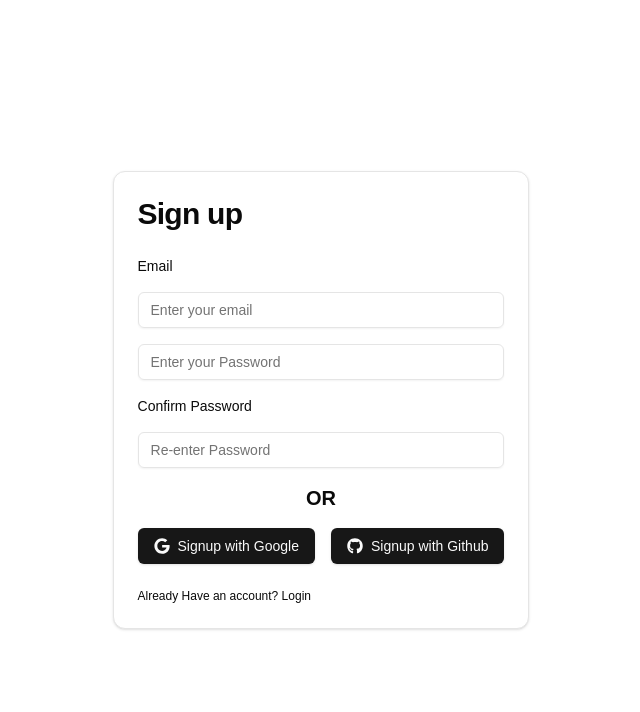
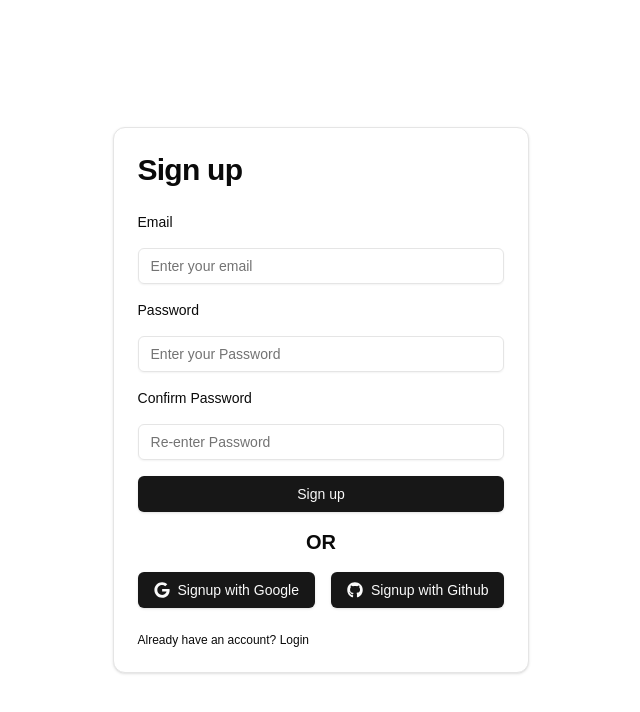
Before and after one commit to mudasarmajeed5/links-hub, a Next.js app: page /register in a window 1280 px wide. Shown: the top 712 px of the page, without its empty margins (319-959 px from the left). Built offline with nearby package versions, Linux system fonts and the light colour scheme; no server answers.

Commit message:
Implement custom login with bcrypt for authentication, fix login redirection issue using useEffect, and refactor signup and login form

```diff
--- a/app/api/auth/[...nextauth]/route.ts
+++ b/app/api/auth/[...nextauth]/route.ts
@@ -1,10 +1,56 @@
 import NextAuth from "next-auth";
 import GithubProvider from "next-auth/providers/github"
 import GoogleProvider from "next-auth/providers/google"
-import connectDB from "@/app/Database/mongodb";
+import connectDB from "@/lib/mongodb";
+import bcrypt from 'bcryptjs';
 import User from "@/app/models/User";
+import CredentialsProvider from "next-auth/providers/credentials";
 const handler = NextAuth({
+  session: {
+    strategy: 'jwt'
+  },
   providers: [
+    CredentialsProvider({
+      type: 'credentials',
+      credentials: {},
+      authorize: async (credentials) => {
+        try {
+          await connectDB();
+
+          const { email, password } = credentials as {
+            email: string;
+            password: string;
+          };
+
+          if (!email || !password) {
+            throw new Error("Email and password are required!");
+          }
+          // Connect to the database
+          await connectDB();
+          // Find user by email
+          const user = await User.findOne({ email });
+          if (!user) {
+            throw new Error("User not found");
+          }
+          const isPasswordValid = await bcrypt.compare(password, user.password);
+
+          if (!isPasswordValid) {
+            throw new Error("Invalid credentials");
+          }
+
+          return {
+            id: user._id.toString(),
+            email: user.email,
+            name: user.name,
+            username: user.username,
+            profilePic: user.profilePic,
+          };
+        } catch (error) {
+          console.error("Error in authorize function:", error);
+          throw error;
+        }
+      }
+    }),
     GithubProvider({
       clientId: process.env.GITHUB_ID as string,
       clientSecret: process.env.GITHUB_SECRET as string,
@@ -14,6 +60,9 @@ const handler = NextAuth({
       clientSecret: process.env.GOOGLE_CLIENT_SECRET as string,
     })
   ],
+  pages: {
+    signIn: '/login',
+  },
   callbacks: {
     async signIn({ user, account }) {
       if (account?.provider == "github" || account?.provider == "google") {
--- a/app/api/get-user-page/route.ts
+++ b/app/api/get-user-page/route.ts
@@ -1,4 +1,4 @@
-import connectDB from "@/app/Database/mongodb";
+import connectDB from "@/lib/mongodb";
 import User from "@/app/models/User";
 import { NextRequest, NextResponse } from "next/server";
 export async function POST(request:NextRequest){
--- a/app/api/get-user/route.ts
+++ b/app/api/get-user/route.ts
@@ -1,4 +1,4 @@
-import connectDB from "@/app/Database/mongodb";
+import connectDB from "@/lib/mongodb";
 import { NextRequest, NextResponse } from "next/server";
 import User from "@/app/models/User";
 export async function POST(request:NextRequest){
--- a/app/api/update-to-database/route.ts
+++ b/app/api/update-to-database/route.ts
@@ -1,4 +1,4 @@
-import connectDB from "@/app/Database/mongodb";
+import connectDB from "@/lib/mongodb";
 import { NextRequest, NextResponse } from "next/server";
 import User from "@/app/models/User";
 export async function POST(request:NextRequest){
--- a/app/components/Navbar.tsx
+++ b/app/components/Navbar.tsx
@@ -3,7 +3,7 @@ import { Rss } from "lucide-react"
 import { Button } from "@/components/ui/button";
 import Link from "next/link";
 import { useRouter } from "next/navigation";
-import { signOut, useSession } from "next-auth/react";
+import { signIn, signOut, useSession } from "next-auth/react";
 const Navbar = () => {
     const { data: session } = useSession();
     const router = useRouter();
@@ -25,7 +25,7 @@ const Navbar = () => {
                     </div>
                 ) : (
                     <div className="flex gap-2 items-center">
-                        <Button onClick={() => { router.push("/login") }}>Login</Button>
+                        <Button className='w-full' onClick={() => signIn()}>Log in</Button>
                         <Button onClick={() => { router.push("/register") }} variant={"secondary"}>Signup</Button>
                     </div>
                 )
--- a/app/login/page.tsx
+++ b/app/login/page.tsx
@@ -6,12 +6,44 @@ import { signIn, useSession } from 'next-auth/react';
 import Link from 'next/link';
 import { FaGithub, FaGoogle } from 'react-icons/fa';
 import { useRouter } from 'next/navigation';
+import { useEffect } from 'react';
+import { FormEventHandler, useState } from 'react';
+import { toast } from 'sonner';
 const Login = () => {
   const router = useRouter();
+  const [userInfo,setUserInfo] = useState({
+    email:'',
+    password:''
+  })
   const { data: session, status } = useSession();
-  if (session && status == "authenticated") {
-    router.push('/dashboard/loading');
+  useEffect(() => {
+    if (session && status === "authenticated") {
+      router.push('/dashboard/loading');
+    }
+  }, [session, status, router]); // Dependencies to watch for session and status changes
+
+  const handleSubmit:FormEventHandler<HTMLFormElement> = async(e) => {
+    e.preventDefault();
+    const res = await signIn('credentials',{
+      email:userInfo.email,
+      password:userInfo.password,
+      redirect:false,
+    })
+    if(!res?.ok){
+      toast.error(res?.error)
+    }
+    else{
+      router.push('/dashboard/loading')
+    }
   }
+  const handleChange = (event:React.ChangeEvent<HTMLInputElement>) => {
+    const {name,value} = event.target;
+    setUserInfo({
+      ...userInfo,
+      [name]:value
+    })
+  }
+
   return (
     <div className='flex justify-center items-center  min-h-screen'>
       <Card>
@@ -19,15 +51,18 @@ const Login = () => {
           <CardTitle className="text-2xl">Log In</CardTitle>
         </CardHeader>
         <CardContent className='space-y-4'>
+          <form onSubmit={handleSubmit}>
           <div className="text-bold text-sm">Email</div>
-          <Input type="email" placeholder='Enter your email'></Input>
+          <Input required onChange={handleChange} value={userInfo.email} name='email' type="email" placeholder='Enter your email'></Input>
           <div className="text-bold text-sm">Password</div>
-          <Input type='password' placeholder='Enter your Password'></Input>
+          <Input required onChange={handleChange} value={userInfo.password} name='password' type='password' placeholder='Enter your Password'></Input>
+          <Button className='w-full mt-6' variant={"outline"}>Log in</Button>
           <div className='text-center font-bold text-xl'>OR</div>
           <div className="flex gap-4">
             <Button onClick={() => { signIn("google", { callbackUrl: `/dashboard/loading` }) }}><FaGoogle /> Login with Google</Button>
             <Button onClick={() => { signIn("github", { callbackUrl: `/dashboard/loading` }) }}><FaGithub /> Login with Github</Button>
           </div>
+          </form>
         </CardContent>
         <CardFooter>
           <p className='text-xs'>Dont have an account? <Link href="/register">Signup</Link></p>
--- a/app/models/User.ts
+++ b/app/models/User.ts
@@ -9,8 +9,9 @@ const UserSchema = new Schema(
     {
         email: { type: String, required: true },
         username: { type: String, required: true },
+        password: { type: String, required: false, default: '' },
         name: { type: String, required: true },
-        profilePic:{type:String,required:true},
+        profilePic: { type: String, required: true },
         userLinks: { type: [UserLinks], default: [] },
         theme: { type: Number, default: 1 },
         isPremiumUser: { type: Boolean, default: false },
--- a/app/register/page.tsx
+++ b/app/register/page.tsx
@@ -1,49 +1,123 @@
 "use client";
-import React from 'react';
-import Link from 'next/link';
+
+import React, { useState } from "react";
+import Link from "next/link";
 import { signIn, useSession } from "next-auth/react";
-import {
-  Card,
-  CardContent,
-  CardFooter,
-  CardHeader,
-  CardTitle,
-} from "@/components/ui/card";
-import { Input } from '@/components/ui/input';
-import { Button } from '@/components/ui/button';
-import { FaGithub, FaGoogle } from 'react-icons/fa';
+import { Card, CardContent, CardFooter, CardHeader, CardTitle } from "@/components/ui/card";
+import { Input } from "@/components/ui/input";
+import { Button } from "@/components/ui/button";
+import { FaGithub, FaGoogle } from "react-icons/fa";
+import { useRouter } from "next/navigation"; // For navigation after successful signup
+
 const Register = () => {
   const { status } = useSession();
+  const router = useRouter();
+  const [email, setEmail] = useState("");
+  const [password, setPassword] = useState("");
+  const [confirmPassword, setConfirmPassword] = useState("");
+  const [error, setError] = useState<string | null>(null);
+  const [loading, setLoading] = useState(false);
+
   if (status == "authenticated") {
-    return <div className='flex flex-col min-h-[80vh] justify-center items-center'>
-      <span>Youre signed in Already!</span><Link className='bg-black text-white rounded-md px-2 py-1' href='/'>Home</Link>
-    </div>
+    return (
+      <div className="flex flex-col min-h-[80vh] justify-center items-center">
+        <span>You are signed in already!</span>
+        <Link className="bg-black text-white rounded-md px-2 py-1" href="/">
+          Home
+        </Link>
+      </div>
+    );
   }
+
+  const handleSubmit = async (e: React.FormEvent) => {
+    e.preventDefault();
+    setLoading(true);
+    setError(null);
+
+    if (password !== confirmPassword) {
+      setLoading(false);
+      setError("Passwords do not match.");
+      return;
+    }
+
+    try {
+      const response = await fetch("/api/auth/signup", {
+        method: "POST",
+        headers: {
+          "Content-Type": "application/json",
+        },
+        body: JSON.stringify({
+          email,
+          password,
+          confirmPassword,
+        }),
+      });
+
+      const data = await response.json();
+
+      if (response.status === 201) {
+        router.push("/login");
+      } else {
+        setLoading(false);
+        setError(data.message || "Something went wrong.");
+      }
+    } catch (err) {
+      setLoading(false);
+      setError(`${err}`);
+    }
+  };
+
   return (
-    <div className='flex justify-center items-center min-h-screen'>
+    <div className="flex justify-center items-center min-h-screen">
       <Card>
         <CardHeader>
-          <CardTitle className='text-3xl'>Sign up</CardTitle>
+          <CardTitle className="text-3xl">Sign up</CardTitle>
         </CardHeader>
-        <CardContent className='space-y-4'>
+        <CardContent className="space-y-4">
           <div className="text-bold text-sm">Email</div>
-          <Input type="email" placeholder='Enter your email'></Input>
-          <Input type='password' placeholder='Enter your Password'></Input>
+          <Input
+            type="email"
+            value={email}
+            onChange={(e) => setEmail(e.target.value)}
+            placeholder="Enter your email"
+          />
+          <div className="text-bold text-sm">Password</div>
+          <Input
+            type="password"
+            value={password}
+            onChange={(e) => setPassword(e.target.value)}
+            placeholder="Enter your Password"
+          />
           <div className="text-bold text-sm">Confirm Password</div>
-          <Input placeholder='Re-enter Password' type='password'></Input>
-          <div className='text-center font-bold text-xl'>OR</div>
+          <Input
+            type="password"
+            value={confirmPassword}
+            onChange={(e) => setConfirmPassword(e.target.value)}
+            placeholder="Re-enter Password"
+          />
+          <Button
+            className="mt-4 w-full"
+            onClick={handleSubmit}
+            disabled={loading}
+          >
+            {loading ? "Signing up..." : "Sign up"}
+          </Button>
+          {error && <p className="text-red-500 text-sm">{error}</p>}
+          <div className="text-center font-bold text-xl">OR</div>
           <div className="flex gap-4">
             <Button onClick={() => { signIn("google", { callbackUrl: "/" }) }}><FaGoogle /> Signup with Google</Button>
             <Button onClick={() => { signIn("github", { callbackUrl: "/" }) }}><FaGithub /> Signup with Github</Button>
           </div>
         </CardContent>
         <CardFooter>
-          <p className='text-xs'>Already Have an account? <Link href="/login">Login</Link> </p>
+          <p className="text-xs">
+            Already have an account? <Link href="/login">Login</Link>
+          </p>
+
         </CardFooter>
       </Card>
-
     </div>
-  )
-}
+  );
+};
 
 export default Register;
--- a/app/types/user-account.ts
+++ b/app/types/user-account.ts
@@ -11,6 +11,7 @@ export type User = {
   _id: {
     $oid: string;
   };
+  password?:''
   email: string;
   username: string;
   profilePic?: string;
--- a/package.json
+++ b/package.json
@@ -14,6 +14,8 @@
     "@radix-ui/react-dropdown-menu": "^2.1.5",
     "@radix-ui/react-label": "^2.1.1",
     "@radix-ui/react-slot": "^1.1.1",
+    "@types/bcryptjs": "^2.4.6",
+    "bcryptjs": "^2.4.3",
     "class-variance-authority": "^0.7.1",
     "clsx": "^2.1.1",
     "lucide-react": "^0.474.0",
```
Also changed, not shown: app/api/auth/signup/route.ts (added, +60 -0 lines), lib/mongodb.ts (renamed from app/Database/mongodb.ts), 1 other file (tests, documents, lock files or other folders).
